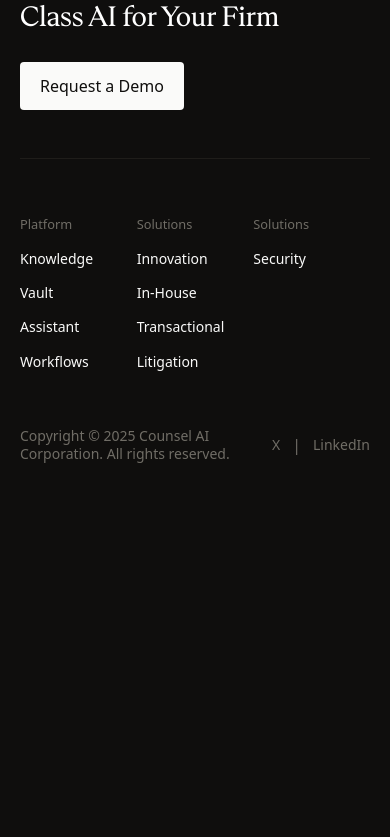
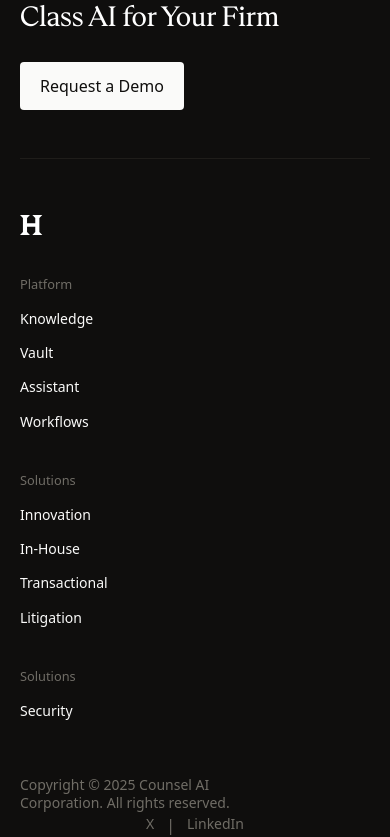
Before and after one commit to VladislavHo/harvey.ai, a React (Vite) app: page /platform/assistant in a window 390 px wide. Shown: the part 5720-6557 px from the top of the page. Before the commit the page ends 6183 px from the top, so only its background shows below. Built offline with nearby package versions, Linux system fonts and the light colour scheme.

Commit message:
fix: working with adaptive

```diff
--- a/src/widgets/footer/Footer.tsx
+++ b/src/widgets/footer/Footer.tsx
@@ -30,13 +30,13 @@
   return (
     <footer className='max-w-default border-t border-gray-800 '>
       <MainWidgets.FooterUnlockInfo />
-      <div className="footer--main flex py-lg ">
+      <div className="footer--main flex py-lg md:flex-row flex-col md:gap-0 gap-10 ">
         <div className="logo--wrapper w-full">
           <div className="logo">
             <img src={logo} alt="logo" />
           </div>
         </div>
-        <div className="info flex w-full justify-end">
+        <div className="info flex w-full flex-col md:flex-row md:justify-end md:gap-0 gap-10">
           <div className="flex flex-col gap-4 w-[120px]">
             <small className="text-gray-600">
               Platform
@@ -95,7 +95,7 @@
           </div>
         </div>
       </div>
-      <div className="footer--bottom flex justify-between items-center">
+      <div className="footer--bottom flex justify-between items-center md:flex-row flex-col">
         <span className='universal-text-3 text-balance text-gray-600 lg:max-w-full'>Copyright © 2025 Counsel AI Corporation. All rights reserved.</span>
         <div className='flex gap-3 items-center '>
           <a className='flex transition-colors duration-300 ease-out w-max items-center justify-center text-center hover:text-gray-50-ivory active:text-gray-200 universal-text-3 text-balance text-gray-600 cursor-pointer' href="/">X</a>
--- a/src/widgets/innovation/intro/Intro.tsx
+++ b/src/widgets/innovation/intro/Intro.tsx
@@ -3,7 +3,7 @@
 export default function Intro({sub, title, text}: { sub: string, title: string, text: string }) {
   return (
     <section className="max-w-[1600px] min-w-full mx-auto">
-      <div className="flex flex-col md:flex-row h-full items-end justify-between mx-auto py-50 px-7 md:px-8 lg:px-9 xl:px-10">
+      <div className="flex flex-col md:flex-row h-full gap-5 md:gap-0 items-end justify-between mx-auto py-50 px-7 md:px-8 lg:px-9 xl:px-10">
         <div className="flex mb-sm md:mb-0 flex-col w-full  items-center gap-sm md:gap-md text-center md:items-start md:text-left md:w-1/2">
           <p className="universal-text-1 text-pretty font-medium md:font-medium text-gray-200">{sub}</p>
           <h1 className="text-balance max-w-[600px] w-full">{title}</h1>
```
